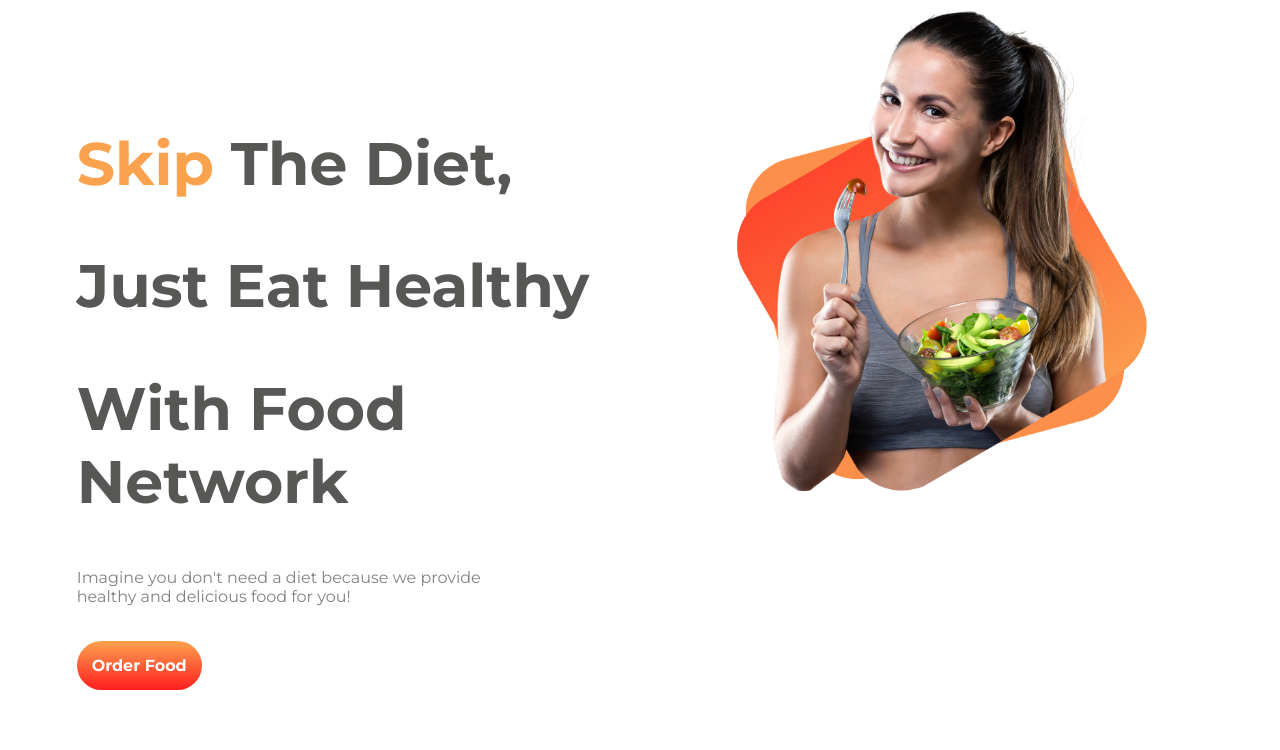
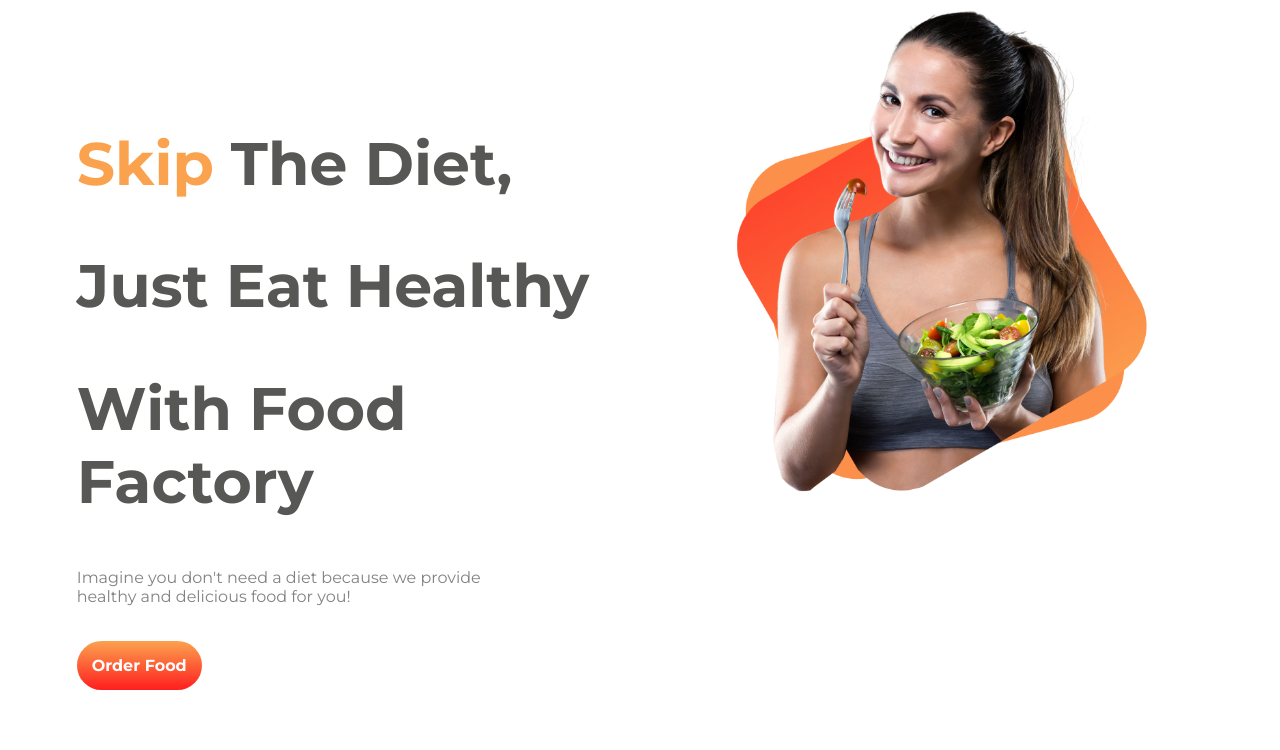
Before and after one commit to J1BON/Food-Factory, a plain HTML site: page index.html in a window 1280 px wide. Shown: the top 750 px of the page. Drawn offline with Linux system fonts and the light colour scheme.

Commit message:
heading change

```diff
--- a/index.html
+++ b/index.html
@@ -15,7 +15,7 @@
         <div class="title-part half-width">
             <h1><span class="orange-color">Skip</span> The Diet,</h1>
             <h1>Just Eat Healthy </h1>
-            <h1>With Food Network</h1>
+            <h1>With Food Factory</h1>
             <p>Imagine you don't need a diet because we provide <br>
              healthy and delicious food for you!</p>
             <a target="_blank" class="gradient-button" href="https://j1bon.github.io/ac-odyssesy/">Order Food</a>
```
